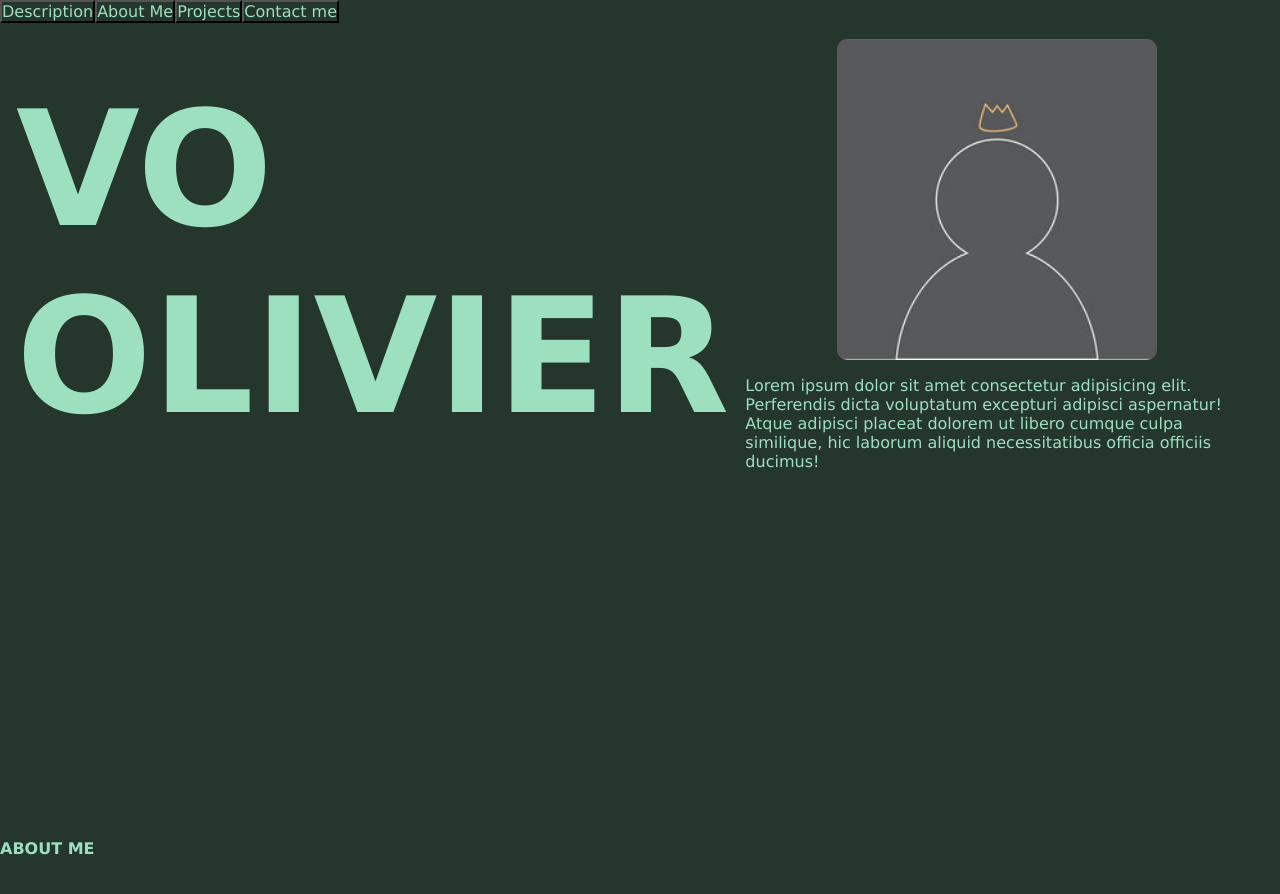
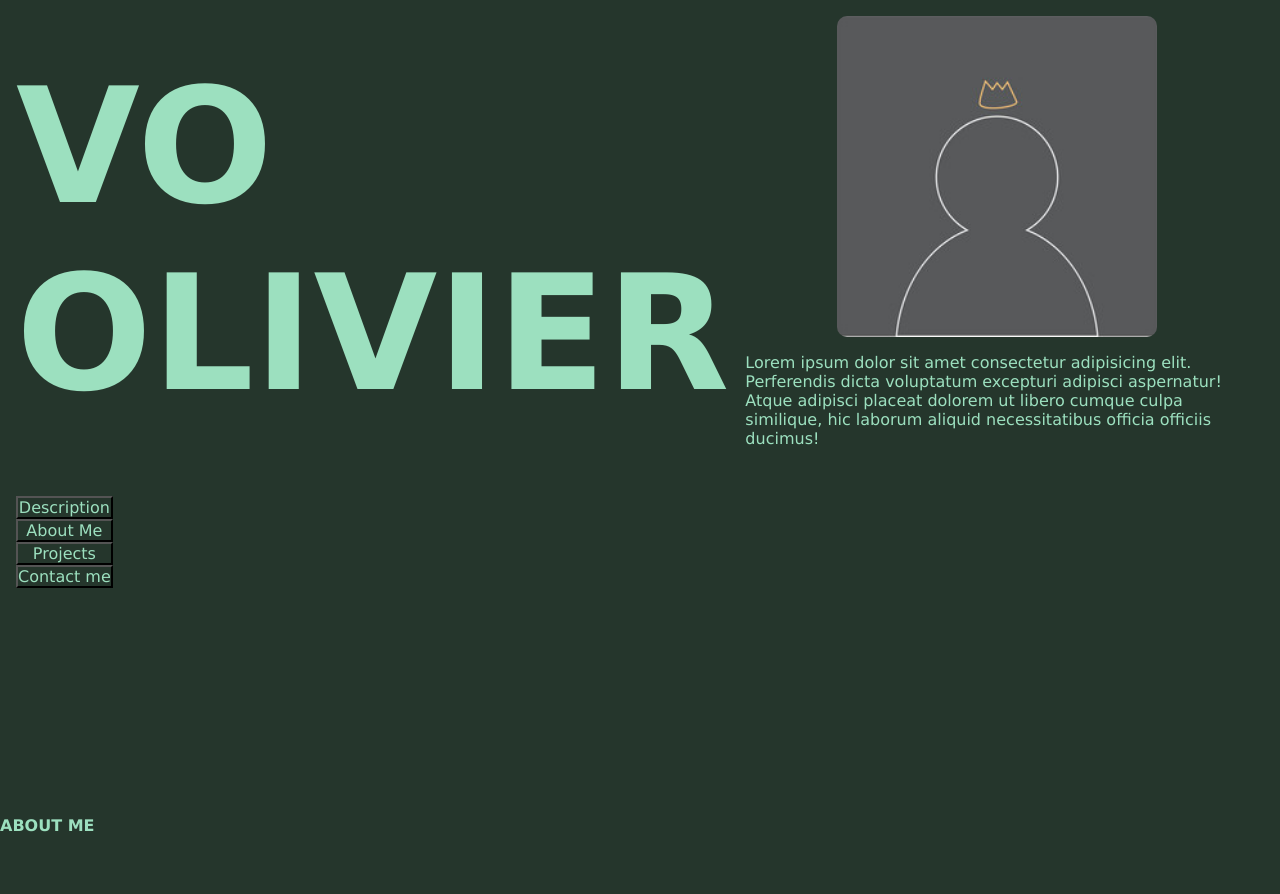
Before and after one commit to vo-olivier250405/react-portfolio, a React (Vite) app: page / in a window 1280 px wide. Shown: the top 894 px of the page. Built offline with nearby package versions, Linux system fonts and the light colour scheme.

Commit message:
[ADD] => formating the buttons

```diff
--- a/src/components/organisms/NavBar.tsx
+++ b/src/components/organisms/NavBar.tsx
@@ -18,6 +18,9 @@ export const NavBar = () => {
   };
   return (
     <div>
+      <section ref={descriptionTargetScroll}>
+        <Description />
+        <div className="links">
           <button onClick={() => handleOnClick(descriptionTargetScroll)}>
             Description
           </button>
@@ -30,9 +33,7 @@ export const NavBar = () => {
           <button onClick={() => handleOnClick(contactMeTargetScroll)}>
             Contact me
           </button>
-
-      <section ref={descriptionTargetScroll}>
-        <Description />
+        </div>
       </section>
       <section ref={aboutMeTargetScroll}>
         <h1>ABOUT ME</h1>
```
Lines whose indentation alone changed are shown as unchanged.
